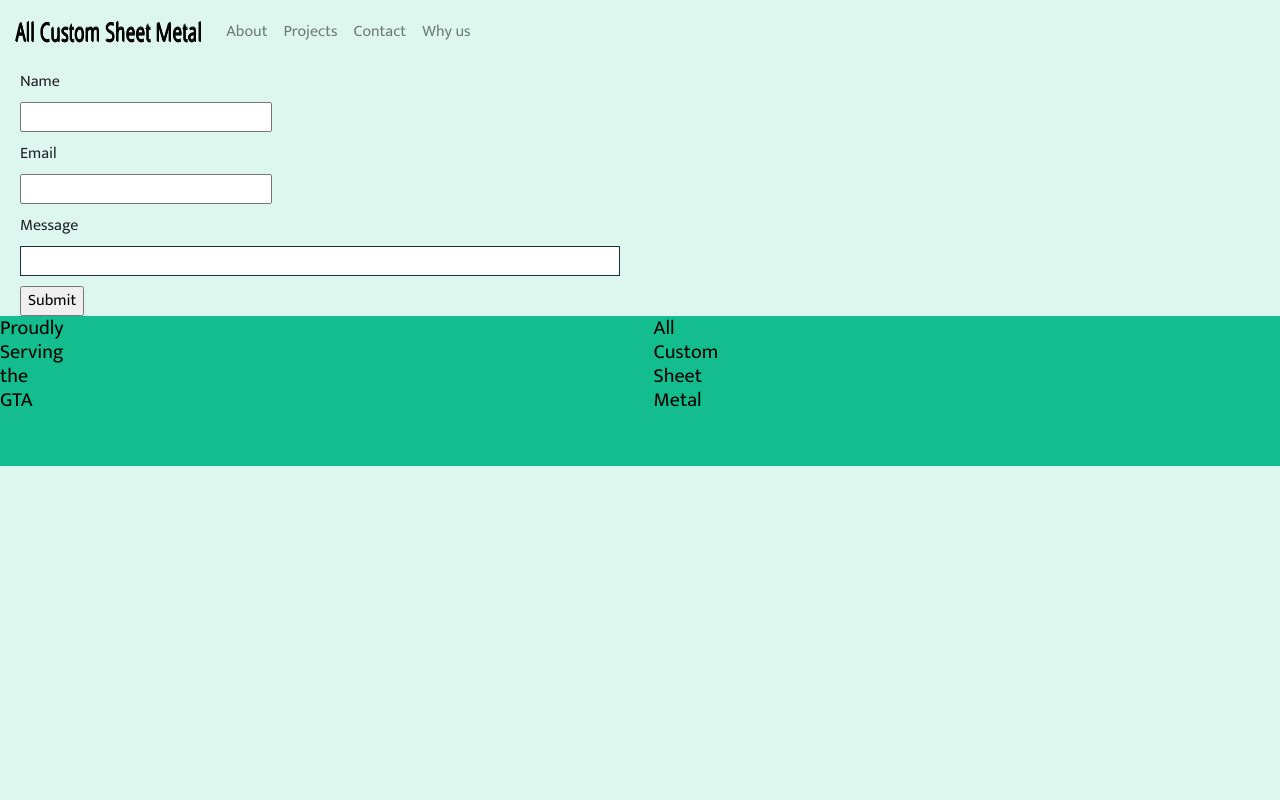
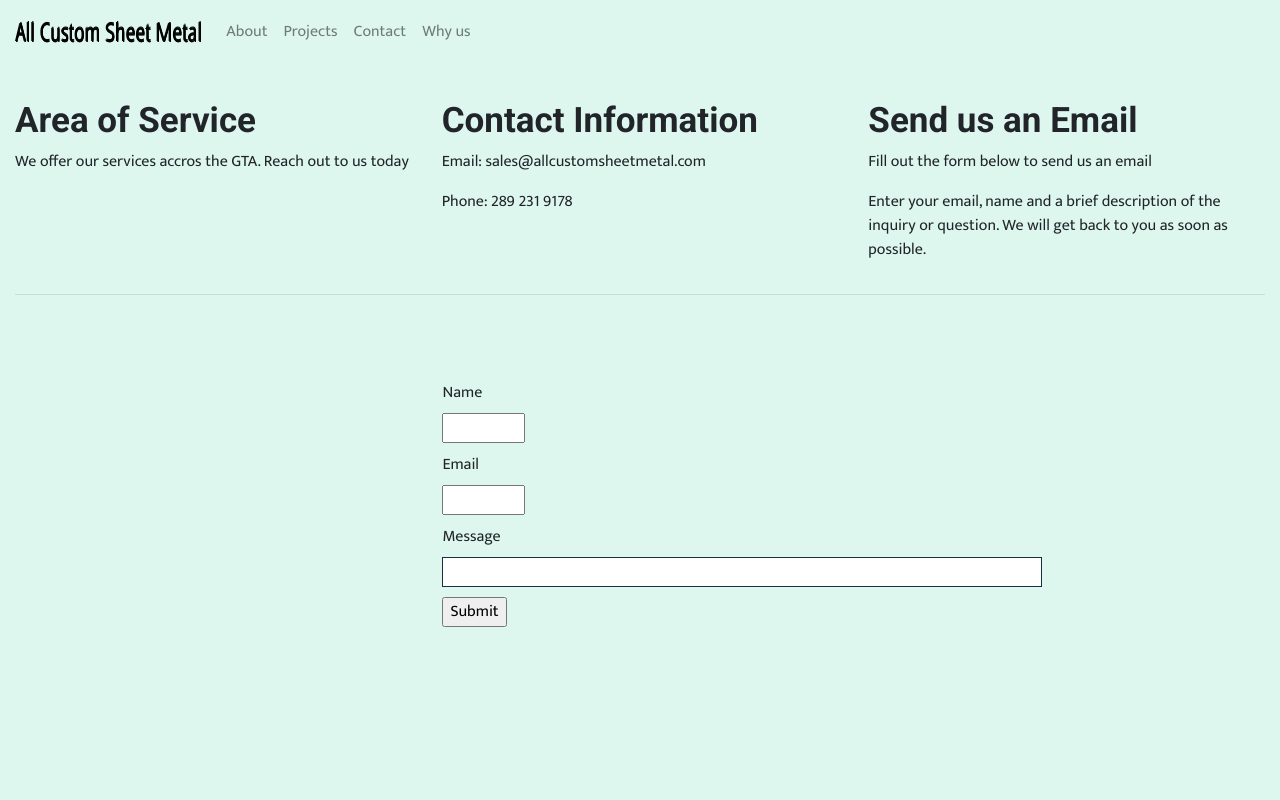
Before and after one commit to fluentinstroll/all-custom-sheet-metal, a Next.js app: page /contact in a window 1280 px wide. Shown: the top 800 px of the page. Built offline with nearby package versions, Linux system fonts and the light colour scheme.

Commit message:
Updated Contact CSS and info and projects text

```diff
--- a/pages/contact.js
+++ b/pages/contact.js
@@ -1,6 +1,10 @@
 import Layout from '../components/Layout';
 import styles from '../styles/Contact.module.css';
 import { useState } from 'react';
+import Image from 'react-bootstrap/Image';
+import Container from 'react-bootstrap/Container';
+import Row from 'react-bootstrap/Row';
+import Col from 'react-bootstrap/Col';
 
 export default function Contact() {
   const [name, setName] = useState('');
@@ -37,6 +41,39 @@ export default function Contact() {
 
   return (
     <Layout>
+ <Container fluid>
+ <div className={styles.extra}></div>
+ <Row className={styles.row1}>
+            <Col className={styles.col1}>
+              <h3>Area of Service</h3>
+              <p>
+               We offer our services accros the GTA. Reach out to us today
+              </p>
+            </Col>
+
+            <Col className={styles.col2}>
+              <h3>Contact Information</h3>
+              <p>
+                Email: sales@allcustomsheetmetal.com
+              </p>
+              <p>
+                Phone: 289 231 9178
+              </p>
+            </Col>
+
+            <Col className={styles.col3}>
+              <h3>Send us an Email</h3>
+              <p>
+                Fill out the form below to send us an email
+              </p>
+              <p>
+              Enter your email, name and a brief description of the inquiry or question. We will get back to you as soon as possible.
+              </p>
+            </Col>
+          </Row>
+          <hr></hr>
+
+</Container>
       <div className={styles.contactHeader}>
         <form>
           <formGroup className={styles.inputGroupName}>
@@ -81,6 +118,8 @@ export default function Contact() {
           />
         </form>
       </div>
+      <div className={styles.extra2}></div>
     </Layout>
+
   );
 }
--- a/styles/Contact.module.css
+++ b/styles/Contact.module.css
@@ -1,6 +1,8 @@
 .contactHeader {
  padding-top: 60px;
  padding-left: 20px;
+ margin-left: 33%;
+  margin-right: 33%;
 }
 
    .inputGroupName {
@@ -19,6 +21,11 @@
     margin: 10px 0;
   }
 
+  .columnContact {
+    float: left;
+    width: 33.33%;
+  }
+
   .inputGroupMessage {
     height: 50%;
     width: 50%;
@@ -28,9 +35,26 @@
 
   }
 
+  .col1 {
+
+  }
+  .col2 {
+
+  }
+  .col3 {
+
+  }
+
+
   .inputLabel {
     text-align: left;
   }
   .inputField {
     height: 30px;
   }
+  .extra {
+    padding-bottom: 100px;
+  }
+  .extra2 {
+    padding-bottom: 300px;
+  }
```
Also changed, not shown: pages/projects.js (+9 -6 lines), styles/Projects.module.css (+8 -0 lines).
